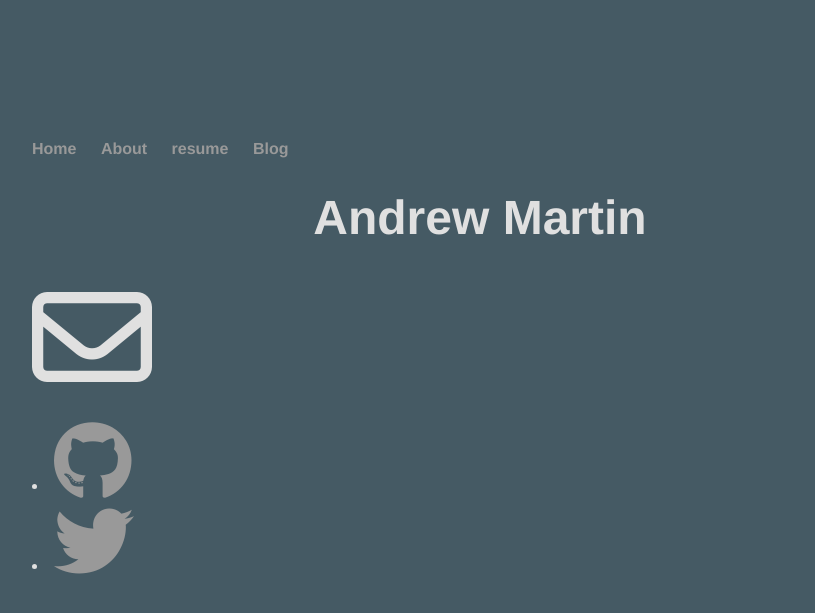
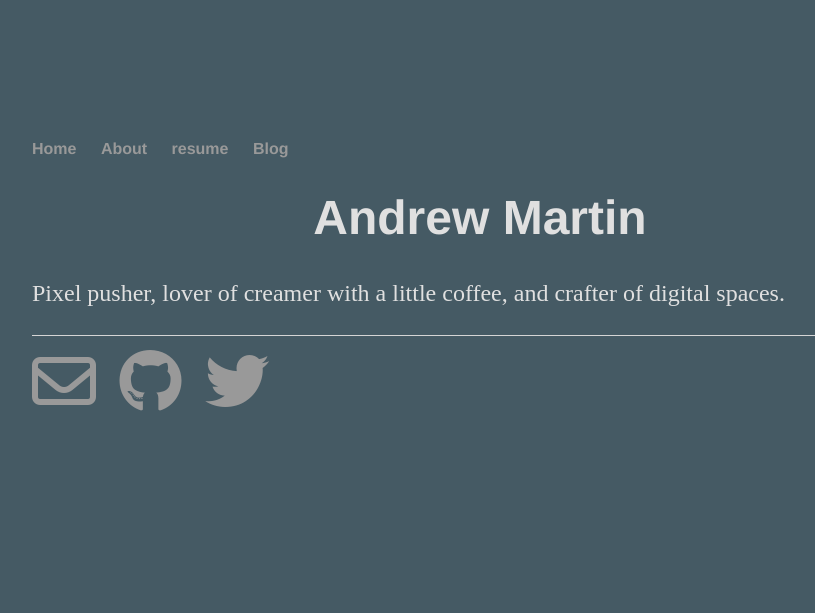
Before and after one commit to tindrew/my_blog, a Jekyll site: the page built from index.html, in a window 1280 px wide. Shown: the top 613 px of the page, without its empty margins (160-975 px from the left). Built offline with Jekyll 4.4.1, drawn with Linux system fonts in a browser that asks for light colours; nearby versions of some CDN libraries.

Commit message:
Update index.html

```diff
--- a/index.html
+++ b/index.html
@@ -4,5 +4,5 @@ title: Andrew Martin, coder
 ---
 <div class="blurb">
 	<h1>Andrew Martin</h1>
-	<p class="blurb-brag>Pixel pusher, lover of creamer with a little coffee, and crafter of digital spaces.</a></p>
+	<p class="blurb-text">Pixel pusher, lover of creamer with a little coffee, and crafter of digital spaces.</a></p>
 </div><!-- /.blurb -->
```
